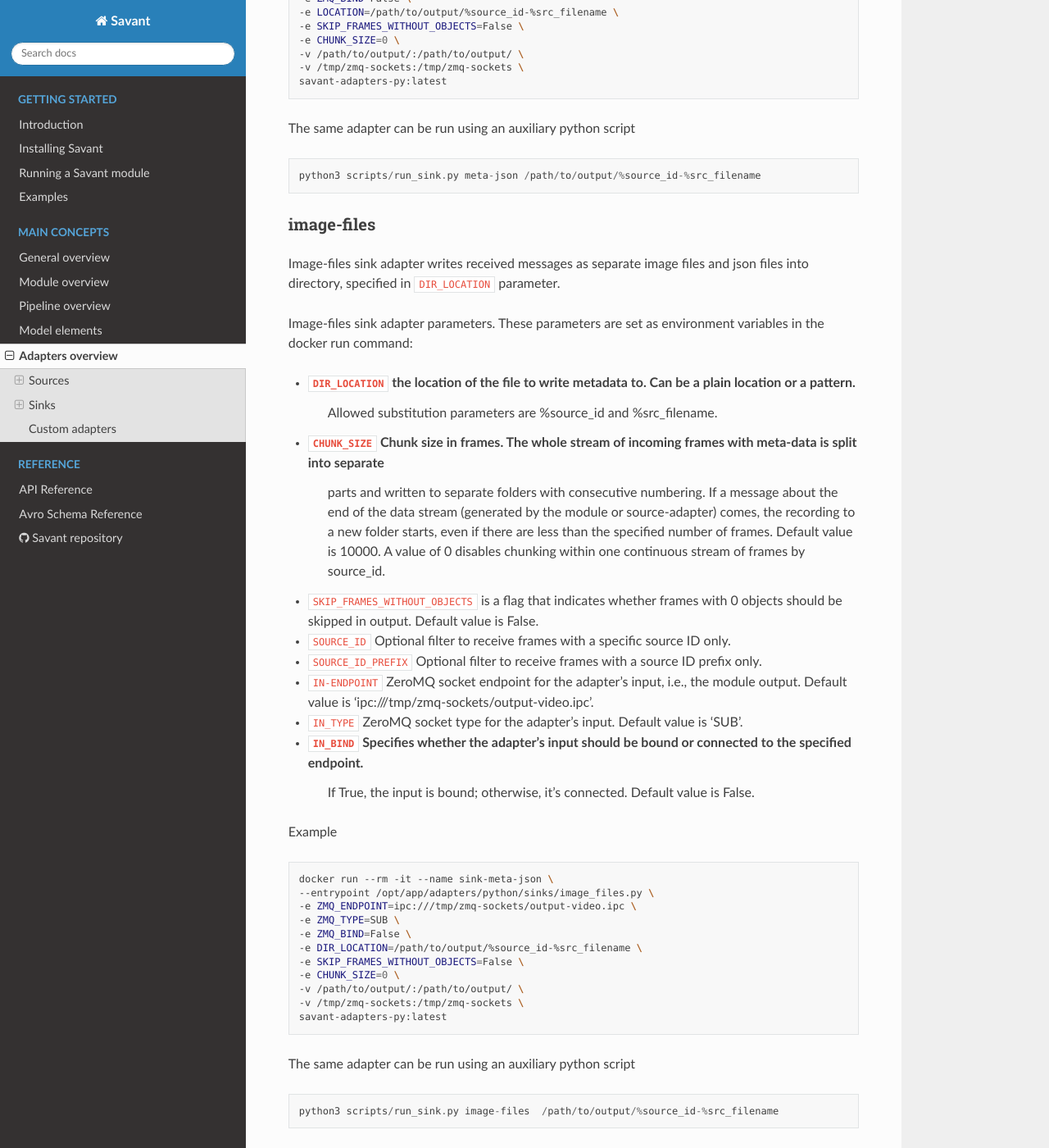
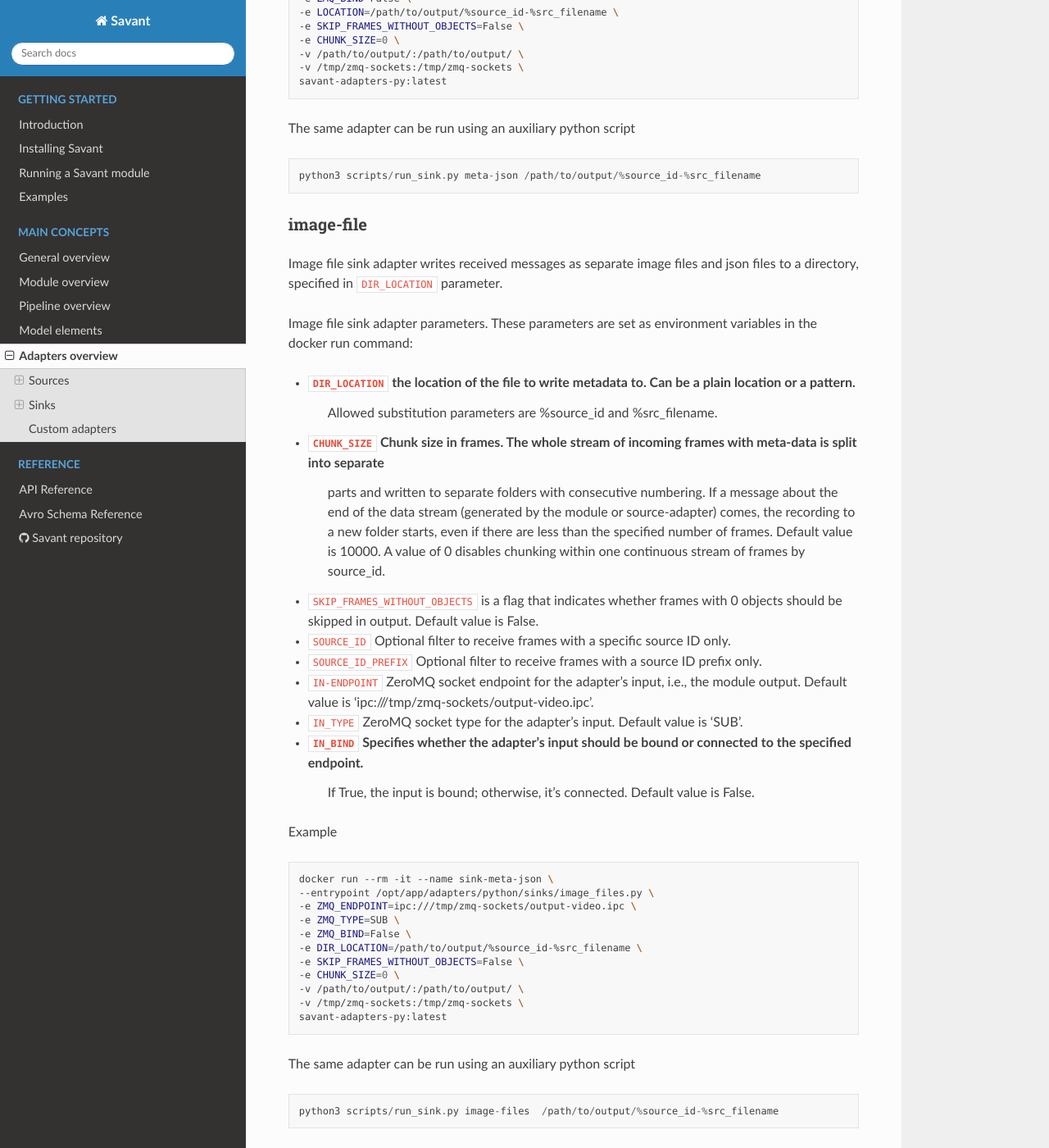
Before and after one commit to insight-platform/Savant, a Sphinx documentation site: the page built from docs/source/main_concepts/adapters.rst, in a window 1280 px wide and 1400 px high, scrolled down 7712 px. Shown: the whole window at 82% size. Built offline with Sphinx 7.4.7 and the Read the Docs theme 2.0.0, drawn with Linux system fonts in a browser that asks for light colours; the version number could not be read and is left out; some of the changed text lies outside the part shown.

Commit message:
fixed mistakes

```diff
--- a/docs/source/main_concepts/adapters.rst
+++ b/docs/source/main_concepts/adapters.rst
@@ -161,7 +161,7 @@
 
 .. code-block:: python
 
-    python scripts/run_source.py videos /home/data/bitworks/vlf-pipelines/data/bottle_defect_detector/test_big.mp4 --source-id test
+    python3 scripts/run_source.py videos --source-id test /path/to/data/test.mp4
 
 .. note::
 
@@ -353,13 +353,13 @@
 
     python3 scripts/run_sink.py meta-json /path/to/output/%source_id-%src_filename
 
-image-files
-^^^^^^^^^^^
+image-file
+^^^^^^^^^^
 
-Image-files sink adapter writes received messages as separate image files and json files into directory,
+Image file sink adapter writes received messages as separate image files and json files to a directory,
 specified in ``DIR_LOCATION`` parameter.
 
-Image-files sink adapter parameters. These parameters are set as environment variables in the docker run command:
+Image file sink adapter parameters. These parameters are set as environment variables in the docker run command:
 
 - ``DIR_LOCATION`` the location of the file to write metadata to. Can be a plain location or a pattern.
     Allowed substitution parameters are %source_id and %src_filename.
@@ -400,12 +400,12 @@
     python3 scripts/run_sink.py image-files  /path/to/output/%source_id-%src_filename
 
 
-video-files
+video-file
 ^^^^^^^^^^^
 
-Video-files sink adapter writes received messages as video files into directory, specified in ``DIR_LOCATION`` parameter.
+Video file sink adapter writes received messages as video files to directory, specified in ``DIR_LOCATION`` parameter.
 
-Video-files sink adapter parameters. These parameters are set as environment variables in the docker run command:
+Video file sink adapter parameters. These parameters are set as environment variables in the docker run command:
 
 - ``DIR_LOCATION`` the location of the file to write metadata to. Can be a plain location or a pattern.
     Allowed substitution parameters are %source_id and %src_filename.
@@ -490,9 +490,9 @@
 always-on-rtsp
 ^^^^^^^^^^^^^^
 
-Always-on-rtsp sink adapter sends video stream from a specific source to an RTSP server.
+Always-on RTSP sink adapter sends video stream from a specific source to an RTSP server.
 
-Video-files sink adapter parameters. These parameters are set as environment variables in the docker run command:
+Always-on RTSP sink adapter parameters. These parameters are set as environment variables in the docker run command:
 
 - ``RTSP_URI``: The URI of the RTSP server, this parameter is required.
 - ``STUB_FILE_LOCATION`` The location of the stub image file. Image file must be in JPEG format, this parameter is required.
```
Also changed, not shown: other parts of docs/source/main_concepts/adapters.rst (+8 -8 lines), docs/adapters.md (+13 -13 lines), docs/architecture.md (+5 -5 lines).
